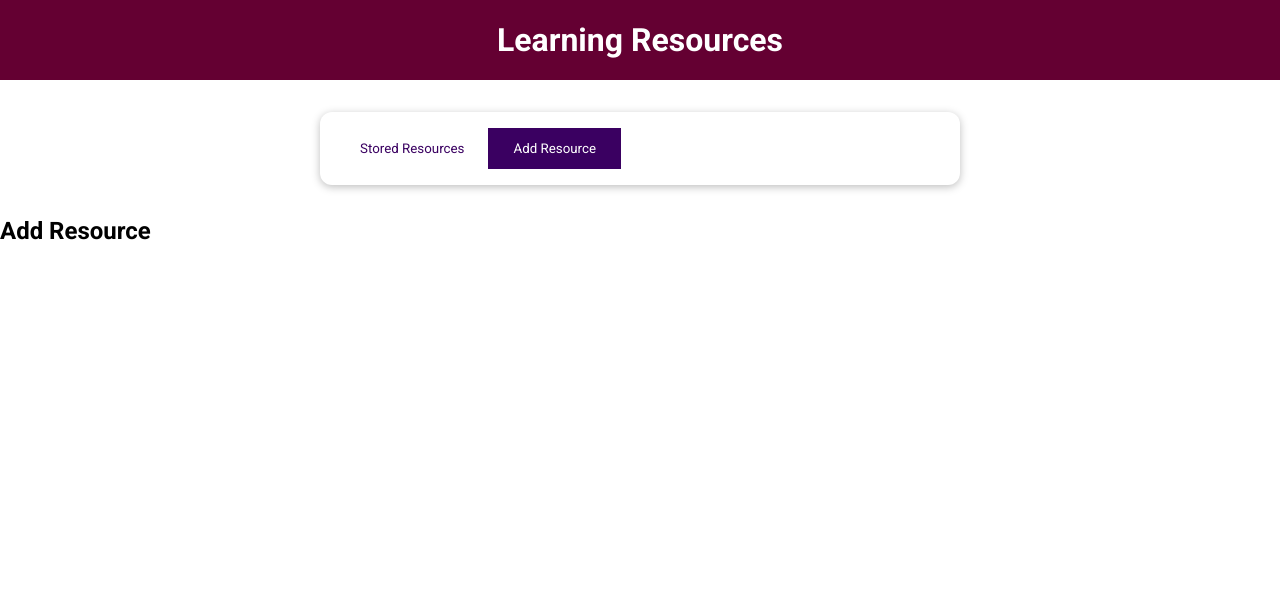
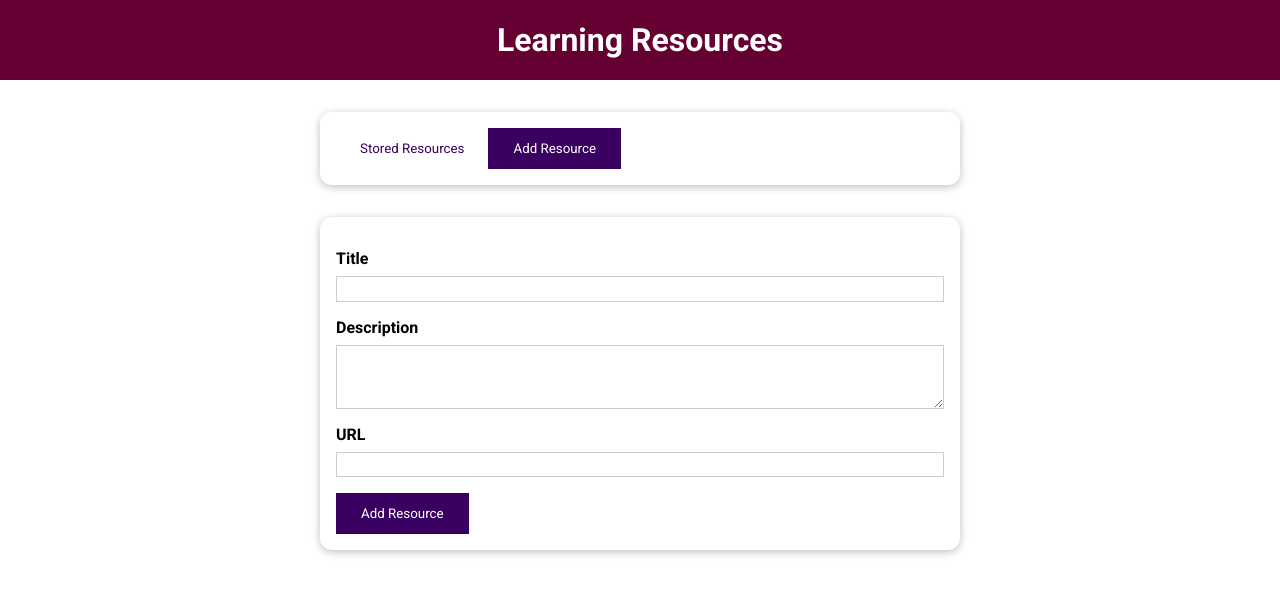
Before and after one commit to jrnewton/udemy-vue-complete-guide, a Vue app: page / in a window 1280 px wide. Both pictures are taken after a click on the button "Add Resource". Shown: the top 594 px of the page. Built offline with nearby package versions, Linux system fonts and the light colour scheme.

Commit message:
Create add resource page.
Pass addResource function via provide/inject to the sub-component that needs to call it when submitting the form.

```diff
--- a/src/components/resources/AddResource.vue
+++ b/src/components/resources/AddResource.vue
@@ -1,3 +1,70 @@
 <template>
-  <h2>Add Resource</h2>
+  <base-card>
+    <form @submit.prevent="submitForm">
+      <div class="form-control">
+        <label for="title">Title</label>
+        <input id="title" name="Title" type="text" ref="titleInput" />
+      </div>
+      <div class="form-control">
+        <label for="description">Description</label>
+        <textarea
+          id="description"
+          name="Description"
+          rows="3"
+          ref="descriptionInput"
+        ></textarea>
+      </div>
+      <div class="form-control">
+        <label for="url">URL</label>
+        <input id="url" name="Link URL" type="url" ref="urlInput" />
+      </div>
+      <div>
+        <base-button type="submit">Add Resource</base-button>
+      </div>
+    </form>
+  </base-card>
 </template>
+
+<script>
+export default {
+  inject: ['addResource'],
+  methods: {
+    submitForm() {
+      const title = this.$refs.titleInput.value;
+      const description = this.$refs.descriptionInput.value;
+      const url = this.$refs.urlInput.value;
+
+      console.log('add resource', title);
+      this.addResource(title, description, url);
+    }
+  }
+};
+</script>
+
+<style scoped>
+label {
+  font-weight: bold;
+  display: block;
+  margin-bottom: 0.5rem;
+}
+
+input,
+textarea {
+  display: block;
+  width: 100%;
+  font: inherit;
+  padding: 0.15rem;
+  border: 1px solid #ccc;
+}
+
+input:focus,
+textarea:focus {
+  outline: none;
+  border-color: #3a0061;
+  background-color: #f7ebff;
+}
+
+.form-control {
+  margin: 1rem 0;
+}
+</style>
--- a/src/components/resources/ResourceManager.vue
+++ b/src/components/resources/ResourceManager.vue
@@ -48,12 +48,24 @@ export default {
   },
   provide() {
     return {
-      resources: this.storedResources
+      resources: this.storedResources,
+      addResource: this.addResource
     };
   },
   methods: {
     setSelectedTab(tab) {
       this.selectedTab = tab;
+    },
+    addResource(title, description, url) {
+      const newResource = {
+        id: Math.random() + '',
+        title: title,
+        description: description,
+        url: url
+      };
+      //insert at beginning of array
+      this.storedResources.unshift(newResource);
+      this.selectedTab = 'resource-list';
     }
   }
 };
```
